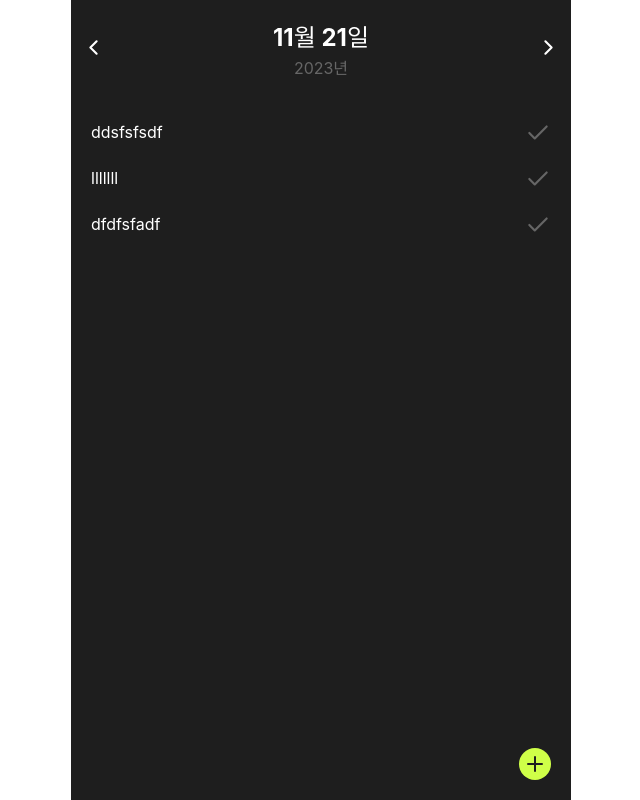
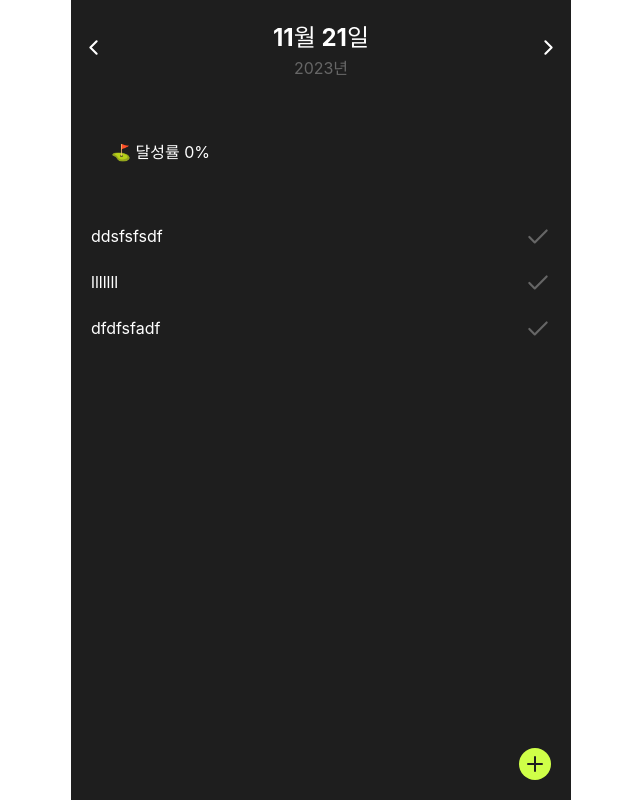
Before and after one commit to berrrycoding/elice-todo-list, a React (Vite) app: page / in a window 1280 px wide. Shown: the whole page, without its empty margins (319-959 px from the left). Built offline with nearby package versions, Linux system fonts and the light colour scheme.

Commit message:
refactor: recoil 설정 추가 및 ProgressPercentage 구현

```diff
--- a/package.json
+++ b/package.json
@@ -14,6 +14,7 @@
     "react": "^18.2.0",
     "react-dom": "^18.2.0",
     "react-icons": "^4.12.0",
+    "recoil": "^0.7.7",
     "sass": "^1.69.5",
     "styled-components": "^6.1.1"
   },
--- a/src/App.tsx
+++ b/src/App.tsx
@@ -1,5 +1,10 @@
 import Main from "./components/pages/Main";
+import { Providers } from "./components/providers";
 
 export default function App() {
-  return <Main />;
+  return (
+    <Providers>
+      <Main />
+    </Providers>
+  );
 }
--- /dev/null
+++ b/src/components/pages/Main/ProgressPercentage/index.tsx
@@ -0,0 +1,16 @@
+import { useRecoilValue } from "recoil";
+import { todoItemsProgressPercentageSelector } from "../../../../states/todoItems";
+
+// 반복적으로 계산해야 하는 경우 -> 최적화 방법
+// 1. percentage를 State로 선언하고, useEffect안에서 계산해준다.
+// 2. useMemo(값을 저장했다가 필요할 때 계산 없이 바로 꺼내서 사용할 수 있는, 메모이제이션 방식으로 적용한 것)
+//    useCallback(함수를 저장했다가 이후에 재활용할 수 있도록 하는 훅)
+// 3. selector
+
+export default function ProgressPercentage() {
+  const progressPercentage = useRecoilValue(
+    todoItemsProgressPercentageSelector
+  );
+
+  return <div style={{ padding: 20 }}>⛳️ 달성률 {progressPercentage}%</div>;
+}
--- a/src/components/pages/Main/hooks/useTodoItems.ts
+++ b/src/components/pages/Main/hooks/useTodoItems.ts
@@ -1,7 +1,8 @@
 import format from "date-fns/format";
-import { useEffect, useState } from "react";
+import { useEffect } from "react";
+import { useRecoilState } from "recoil";
 import todoItemsDummy from "../../../../assets/dummy/todoItems";
-import { TodoItem } from "../../../../types";
+import { todoItemsAtom } from "../../../../states/todoItems";
 
 // 문제점: currentDate를 입력받아야한다.
 // [해결]
@@ -11,7 +12,8 @@ import { TodoItem } from "../../../../types";
 // 3. url
 //    http://localhost:5173/?currentDate=2023-11-23
 export default function useTodoItems(currentDate: Date) {
-  const [todoItems, setTodoItems] = useState<TodoItem[]>([]);
+  // 로컬 state <-> 전역 state (recoil)
+  const [todoItems, setTodoItems] = useRecoilState(todoItemsAtom);
 
   function handleAddTodoItem() {
     // TODO: add 관련 LocalStorage 로직
@@ -46,7 +48,7 @@ export default function useTodoItems(currentDate: Date) {
       (item) => item.createdAt === dateString
     );
     setTodoItems(newTodoItem);
-  }, [currentDate]);
+  }, [currentDate, setTodoItems]);
 
   return {
     todoItems,
--- a/src/components/pages/Main/index.tsx
+++ b/src/components/pages/Main/index.tsx
@@ -6,6 +6,7 @@ import { FiCheck, FiChevronLeft, FiChevronRight, FiPlus } from "react-icons/fi";
 import styled from "styled-components";
 import { colors } from "../../../theme/colors";
 import { Spacing } from "../../shared/Spacing";
+import ProgressPercentage from "./ProgressPercentage";
 import useInputMode from "./hooks/useInputMode";
 import useTodoItems from "./hooks/useTodoItems";
 
@@ -56,6 +57,10 @@ export default function Main() {
           <FiChevronRight size={25} />
         </div>
       </DateNavigator>
+      <SpaceBetween>
+        <ProgressPercentage />
+        {/* SelectBox 추가 예정 */}
+      </SpaceBetween>
       <TodoList>
         {/* AddInput */}
         {inputMode.type === "add" && (
@@ -228,3 +233,10 @@ const AddButton = styled.div`
   justify-content: center;
   align-items: center;
 `;
+
+const SpaceBetween = styled.div`
+  margin: 20px;
+  display: flex;
+  justify-content: space-between;
+  align-items: center;
+`;
--- /dev/null
+++ b/src/components/providers/index.tsx
@@ -0,0 +1,6 @@
+import { PropsWithChildren } from "react";
+import { RecoilRoot } from "recoil";
+
+export function Providers({ children }: PropsWithChildren) {
+  return <RecoilRoot>{children}</RecoilRoot>;
+}
--- /dev/null
+++ b/src/states/todoItems.ts
@@ -0,0 +1,27 @@
+import { atom, selector } from "recoil";
+import { TodoItem } from "../types";
+
+export const todoItemsAtom = atom<TodoItem[]>({
+  key: "todoItemsAtom",
+  default: [],
+});
+
+// 1. atom의 파생된 상태 -> atom을 재구성할 수 있는 기능
+// 다시 설정할 수 없는 값 -> Read Only
+export const todoItemsProgressPercentageSelector = selector({
+  key: "todoItemsProgressPercentageSelector",
+  // get은 보통의 경우 캐싱(저장)되어서 재활용이 가능하지만,
+  // 다시 실행되는 경우가 있다 ->
+  get: ({ get }) => {
+    const todoItems = get(todoItemsAtom);
+
+    const 전체_항목 = todoItems.length;
+    const 완료된_항목 = todoItems.filter((item) => item.isDone).length;
+    const percentage =
+      전체_항목 > 0 ? Math.round((완료된_항목 / 전체_항목) * 100) : 0;
+
+    return percentage;
+  },
+});
+
+// const todoItemsProgressPercentage = useRecoilValue(todoItemsProgressPercentageSelector)
```
Also changed, not shown: 1 other file (tests, documents, lock files or other folders).
